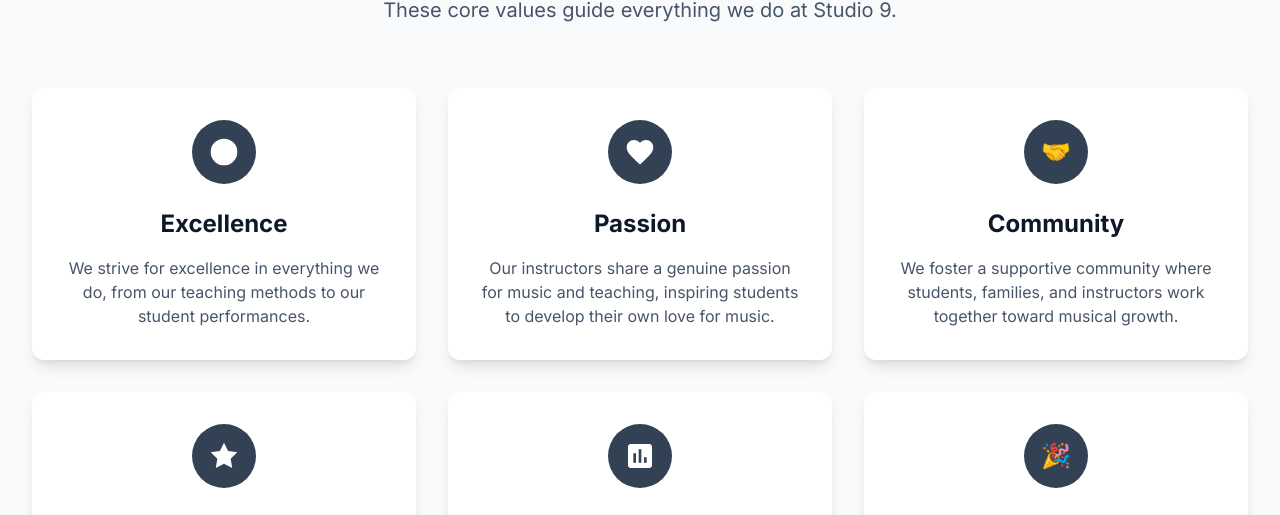
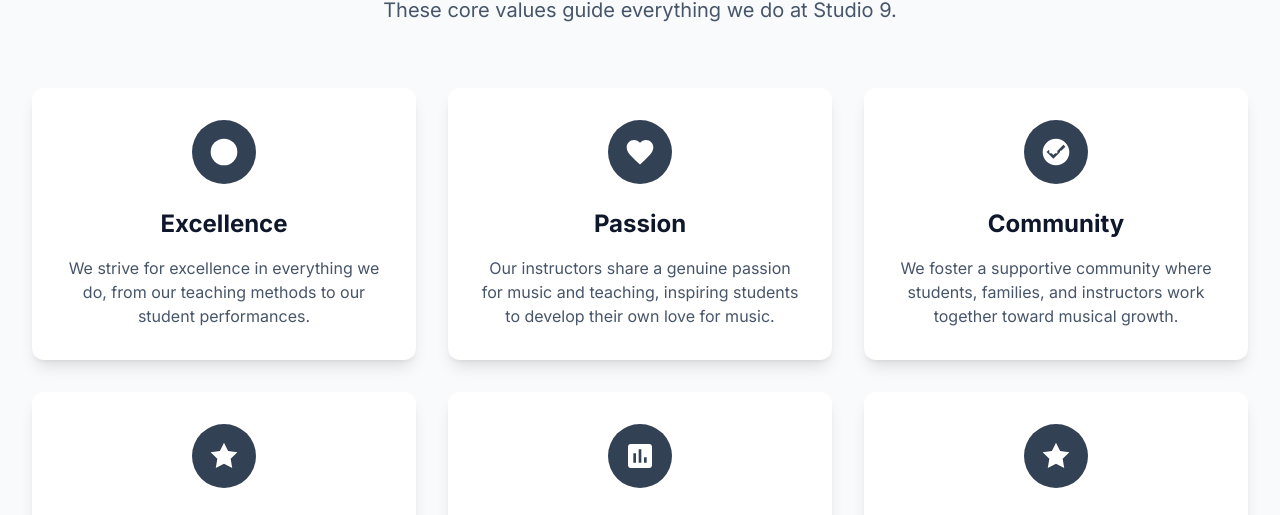
Before and after one commit to leonamotyer/studio9calgary, a Next.js app: page /about in a window 1280 px wide. Shown: the part 1276-1791 px from the top of the page. Built offline with nearby package versions, Linux system fonts and the light colour scheme; a web font is replaced by a local one.

Commit message:
updated icons

```diff
--- a/src/app/about/page.tsx
+++ b/src/app/about/page.tsx
@@ -109,7 +109,7 @@ export default function About() {
 
             <div className="bg-white rounded-xl shadow-lg p-8 text-center">
               <div className="bg-accent-solid w-16 h-16 rounded-full flex items-center justify-center mx-auto mb-6">
-                <span className="text-white text-2xl">🤝</span>
+                <Icon name="handshake" size={32} color="white" />
               </div>
               <h3 className="font-playfair text-2xl font-bold text-primary mb-4">
                 Community
@@ -148,7 +148,7 @@ export default function About() {
 
             <div className="bg-white rounded-xl shadow-lg p-8 text-center">
               <div className="bg-accent-solid w-16 h-16 rounded-full flex items-center justify-center mx-auto mb-6">
-                <span className="text-white text-2xl">🎉</span>
+                <Icon name="celebration" size={32} color="white" />
               </div>
               <h3 className="font-playfair text-2xl font-bold text-primary mb-4">
                 Fun
--- a/src/app/instructors/page.tsx
+++ b/src/app/instructors/page.tsx
@@ -15,7 +15,9 @@ type IconName =
   | 'clock'
   | 'target'
   | 'heart'
-  | 'star';
+  | 'star'
+  | 'handshake'
+  | 'celebration';
 
 interface Instructor {
   id: number;
@@ -28,7 +30,9 @@ interface Instructor {
 }
 
 export default function Instructors() {
-  const instructors: Instructor[] = instructorsData.instructors as Instructor[];
+  const instructors: Instructor[] = (
+    instructorsData.instructors as Instructor[]
+  ).sort((a, b) => a.name.localeCompare(b.name));
 
   return (
     <div className="min-h-screen">
--- a/src/components/icons/Icon.tsx
+++ b/src/components/icons/Icon.tsx
@@ -289,6 +289,33 @@ const icons: Record<
       <path d="M23.498 6.186a3.016 3.016 0 0 0-2.122-2.136C19.505 3.545 12 3.545 12 3.545s-7.505 0-9.377.505A3.017 3.017 0 0 0 .502 6.186C0 8.07 0 12 0 12s0 3.93.502 5.814a3.016 3.016 0 0 0 2.122 2.136c1.871.505 9.376.505 9.376.505s7.505 0 9.377-.505a3.015 3.015 0 0 0 2.122-2.136C24 15.93 24 12 24 12s0-3.93-.502-5.814zM9.545 15.568V8.432L15.818 12l-6.273 3.568z" />
     </svg>
   ),
+
+  // Community & Celebration
+  handshake: ({ size = 24, className = '', color = 'currentColor' }) => (
+    <svg
+      width={size}
+      height={size}
+      viewBox="0 0 24 24"
+      fill={color}
+      className={className}
+    >
+      <path d="M12 2C6.48 2 2 6.48 2 12s4.48 10 10 10 10-4.48 10-10S17.52 2 12 2zm-2 15l-5-5 1.41-1.41L10 14.17l7.59-7.59L19 8l-9 9z" />
+      <path d="M9 11H7v2h2v-2zm4 0h-2v2h2v-2zm4 0h-2v2h2v-2z" />
+    </svg>
+  ),
+
+  celebration: ({ size = 24, className = '', color = 'currentColor' }) => (
+    <svg
+      width={size}
+      height={size}
+      viewBox="0 0 24 24"
+      fill={color}
+      className={className}
+    >
+      <path d="M12 2l3.09 6.26L22 9.27l-5 4.87 1.18 6.88L12 17.77l-6.18 3.25L7 14.14 2 9.27l6.91-1.01L12 2z" />
+      <path d="M8 12l2 2 4-4" />
+    </svg>
+  ),
 };
 
 export default function Icon({
```
